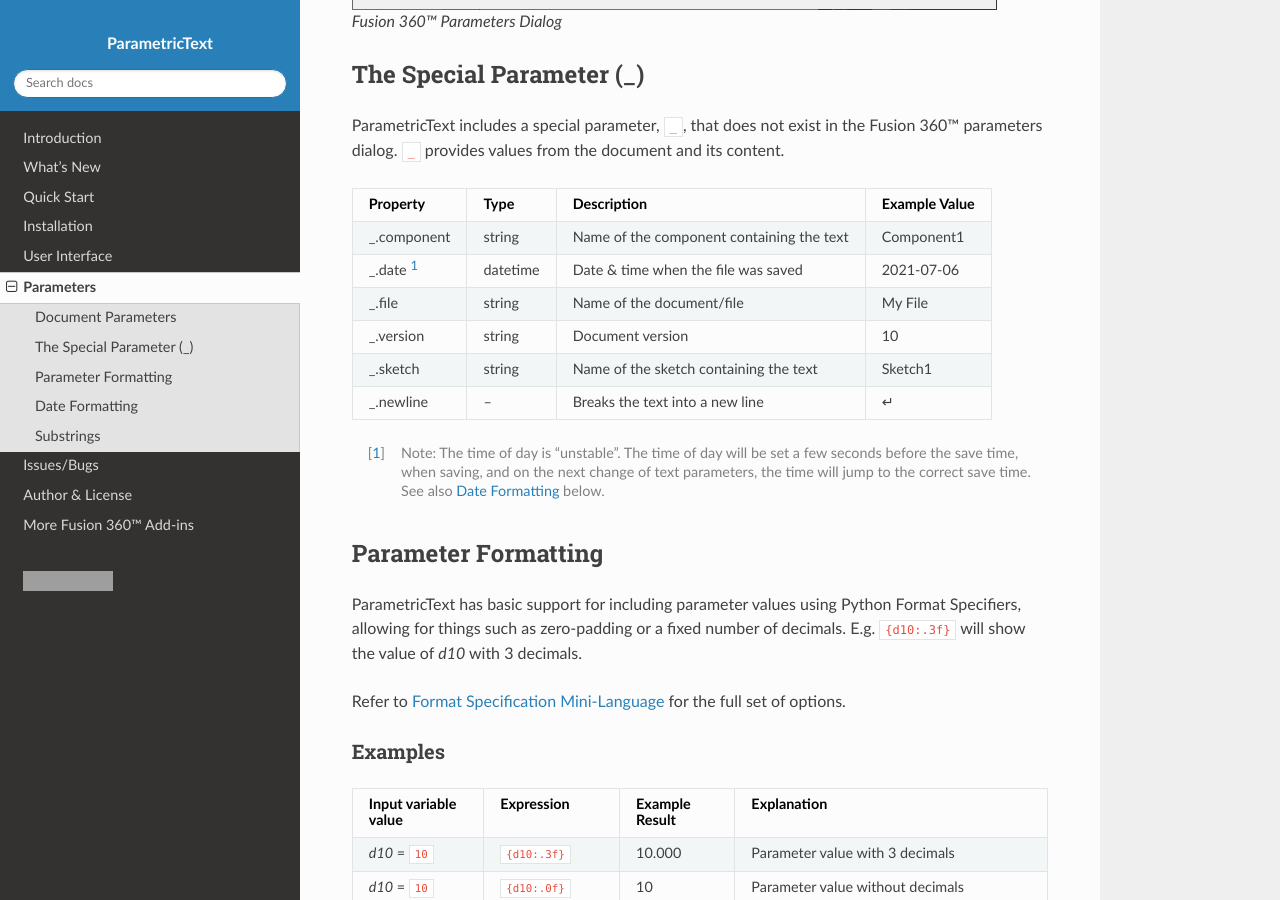
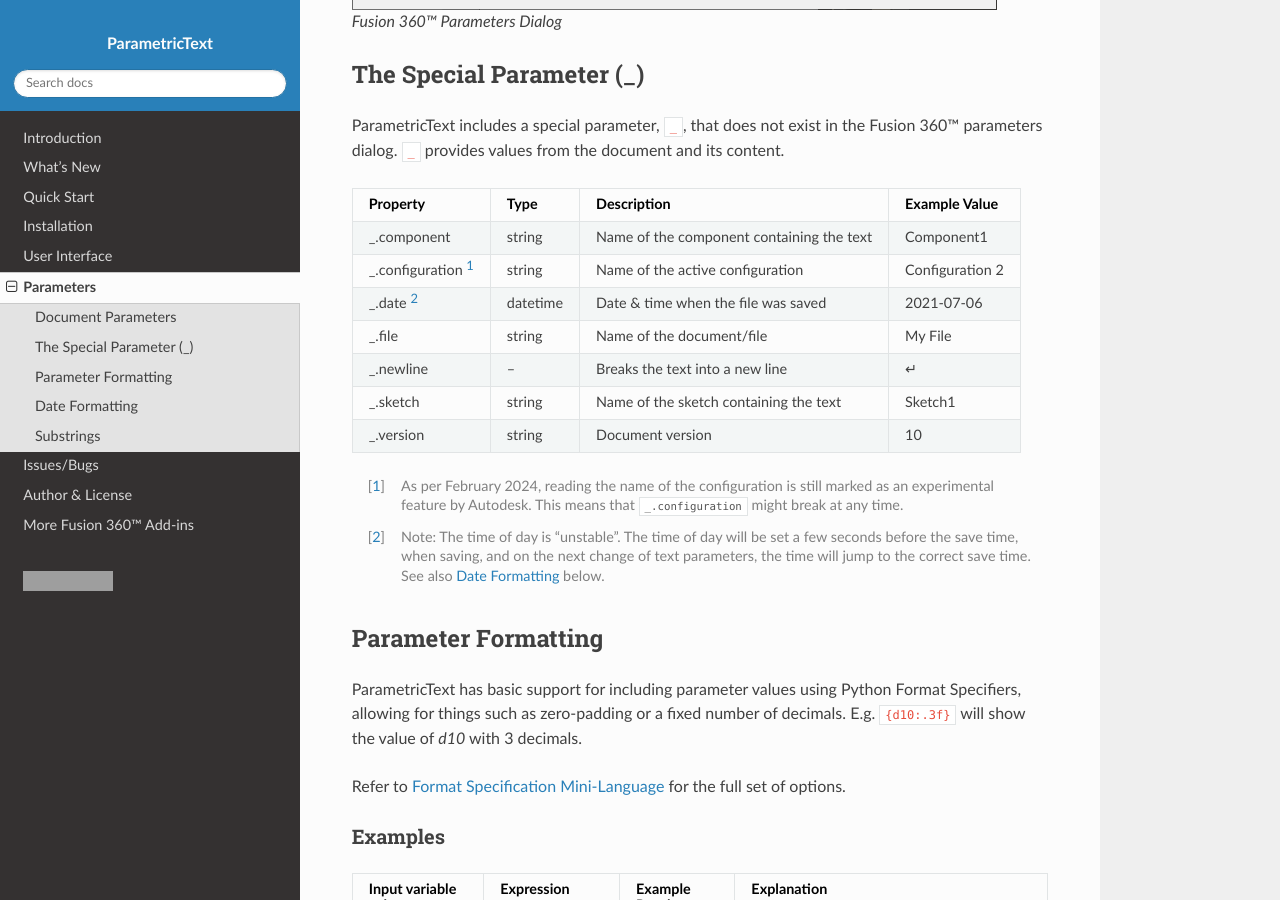
Before and after one commit to thomasa88/ParametricText, a Sphinx documentation site: the page built from docs/parameters.rst, in a window 1280 px wide and 900 px high, scrolled down 990 px. Built offline with Sphinx 7.4.7 and the Read the Docs theme 2.0.0, drawn with Linux system fonts in a browser that asks for light colours; grey boxes are pictures that could not be loaded.

Commit message:
Add _.configuration. Name of the current configuration. #58

```diff
--- a/docs/changelog.rst
+++ b/docs/changelog.rst
@@ -1,5 +1,9 @@
 What's New
 ----------
+-  v 2.4 (February 2024)
+
+   - Add ``_.configuration``. Autodesk feature support is still experimental.
+
 -  v 2.3.3 (January 2024)
 
    - Fix text size becoming 20 mm when doing "Save As", by removing old fix for text height on text content change. (#29, #21)
--- a/docs/parameters.rst
+++ b/docs/parameters.rst
@@ -57,35 +57,43 @@
 
 ParametricText includes a special parameter, ``_``, that does not exist in the Fusion 360™ parameters dialog. ``_`` provides values from the document and its content.
 
-+---------------+----------+-------------+------------+
-| Property      | Type     | Description |Example     |
-|               |          |             |Value       |
-+===============+==========+=============+============+
-| _.component   | string   |Name of the  | Component1 |
-|               |          |component    |            |
-|               |          |containing   |            |
-|               |          |the text     |            |
-+---------------+----------+-------------+------------+
-| _.date [#]_   | datetime |Date & time  | 2021-07-06 |
-|               |          |when the     |            |
-|               |          |file was     |            |
-|               |          |saved        |            |
-+---------------+----------+-------------+------------+
-| _.file        | string   |Name of the  | My File    |
-|               |          |document/file|            |
-+---------------+----------+-------------+------------+
-| _.version     | string   |Document     | 10         |
-|               |          |version      |            |
-+---------------+----------+-------------+------------+
-| _.sketch      | string   |Name of the  | Sketch1    |
-|               |          |sketch       |            |
-|               |          |containing   |            |
-|               |          |the text     |            |
-+---------------+----------+-------------+------------+
-| _.newline     | --       |Breaks the   | ↵          |
-|               |          |text into a  |            |
-|               |          |new line     |            |
-+---------------+----------+-------------+------------+
++-------------------+----------+-------------+------------------+
+| Property          | Type     | Description |Example           |
+|                   |          |             |Value             |
++===================+==========+=============+==================+
+| _.component       | string   |Name of the  | Component1       |
+|                   |          |component    |                  |
+|                   |          |containing   |                  |
+|                   |          |the text     |                  |
++-------------------+----------+-------------+------------------+
+| _.configuration   | string   |Name of the  | Configuration 2  |
+| [#]_              |          |active       |                  |
+|                   |          |configuration|                  |
++-------------------+----------+-------------+------------------+
+| _.date [#]_       | datetime |Date & time  | 2021-07-06       |
+|                   |          |when the     |                  |
+|                   |          |file was     |                  |
+|                   |          |saved        |                  |
++-------------------+----------+-------------+------------------+
+| _.file            | string   |Name of the  | My File          |
+|                   |          |document/file|                  |
++-------------------+----------+-------------+------------------+
+| _.newline         | --       |Breaks the   | ↵                |
+|                   |          |text into a  |                  |
+|                   |          |new line     |                  |
++-------------------+----------+-------------+------------------+
+| _.sketch          | string   |Name of the  | Sketch1          |
+|                   |          |sketch       |                  |
+|                   |          |containing   |                  |
+|                   |          |the text     |                  |
++-------------------+----------+-------------+------------------+
+| _.version         | string   |Document     | 10               |
+|                   |          |version      |                  |
++-------------------+----------+-------------+------------------+
+
+.. [#] As per February 2024, reading the name of the configuration is still
+   marked as an experimental feature by Autodesk. This means that
+   ``_.configuration`` might break at any time.
 
 .. [#] Note: The time of day is “unstable”. The time of day will be set a few
    seconds before the save time, when saving, and on the next change of
```
Also changed, not shown: ParametricText.py (+10 -0 lines).
